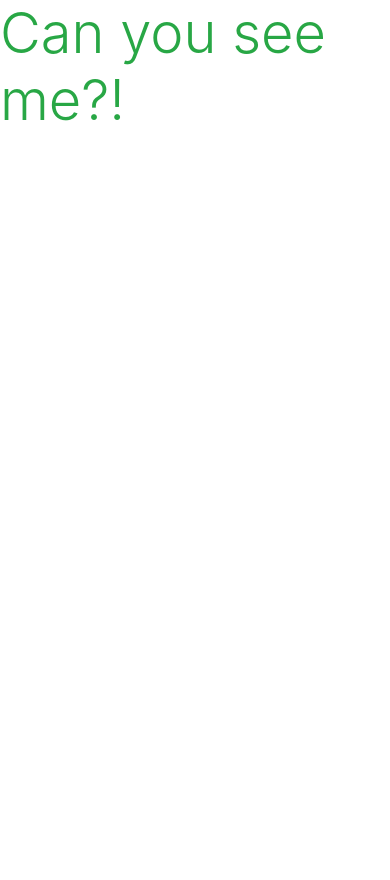
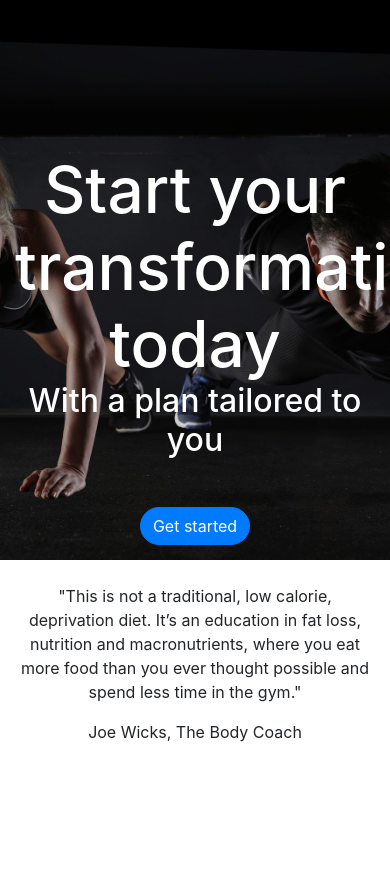
Before and after one commit to jpg6453/body-coach, a Django app: page / in a window 390 px wide. Before the commit the page ends 121 px from the top, so only its background shows below. Run offline with Django 3.2, Linux system fonts and the light colour scheme; some libraries are stand-ins or nearby versions.

Commit message:
add hero-img and .quote-container

```diff
--- a/home/templates/home/index.html
+++ b/home/templates/home/index.html
@@ -2,5 +2,31 @@
 {% load static %}
 
 {% block content %}
-    <h1 class="text-success display-4">Can you see me?!</h1>
+<header class="masthead text-center text-white">
+	<div class="masthead-content">
+		<div class="container">
+			<h1 class="masthead-heading mb-0">Start your transformation today</h1>
+			<h2 class="masthead-subheading mb-0">With a plan tailored to you</h2>
+			<a href="#" class="btn btn-primary btn-xl rounded-pill mt-5">Get started</a>
+		</div>
+	</div>
+
+    <!--Opaque Overlay-->
+	<div class="opaque-overlay">&nbsp;</div>
+</header>
+
+<main>
+	<div class="container quote-container d-flex">
+		<div class="row justify-content-center text-center">
+			<div class="col col-md-6 align-items-center">
+				<p class="mt-4">"This is not a traditional, low calorie, deprivation diet. It’s an education in fat
+					loss, nutrition and macronutrients,
+					where you eat more food than you ever thought possible and spend less time in the gym."</p>
+				<span>Joe Wicks, The Body Coach</span>
+			</div>
+		</div>
+	</div>
+</main>
+
+
 {% endblock %}
--- a/static/css/base.css
+++ b/static/css/base.css
@@ -0,0 +1,114 @@
+header.masthead {
+    position: relative;
+    overflow: hidden;
+    padding-top: calc(5rem + 72px);
+    padding-bottom: 7rem;
+    background: url('/media/hero_img.jpg') no-repeat fixed; ;
+    background-repeat: no-repeat;
+    background-position: center center;
+    background-attachment: scroll;
+    background-size: cover;
+    height: 35rem;
+}
+
+header.masthead .masthead-content {
+    z-index: 1;
+    position: relative
+}
+
+header.masthead .masthead-content .masthead-heading {
+    font-size: 4rem
+}
+
+header.masthead .masthead-content .masthead-subheading {
+    font-size: 2rem
+}
+
+/*--------------------------------------------------------------------Hero image*/
+
+.hero-img {
+	background: url('/media/hero_img.jpg');
+	background-size: cover;
+	background-repeat: no-repeat;
+    background-position: center;
+	height: 40rem;
+	position: relative;
+}
+
+.opaque-overlay {
+	position: absolute;
+	top: 0;
+	left: 0;
+	height: 35rem;
+	width: 100%;
+	background-color: rgba(0, 0, 0, 0.15);
+}
+
+/*--------------------------------------------------------------------Hero Text*/
+
+.hero-text-row {
+	padding-top: 20rem;
+}
+
+.hero-text {
+	font-family: "Montserrat", sans-serif;
+	margin-bottom: 0;
+	font-weight: 500;
+	font-size: 4.5rem;
+	color: #000;
+}
+
+/*--------------------------------------------------------------------Quote*/
+
+.quote-container {
+    min-height:20rem;
+    max-height:30rem;
+}
+
+/*-------------------------------------------------------------------------CTA*/
+
+.call-to-action {
+	background-color: #2d2d30;
+	background: url('/media/nike_runner.jpg');
+	background-size: cover;
+	height: 15rem;
+}
+
+/*-------------------------------------------------------------------------footer*/
+
+.list-inline {
+	margin-top: 14px;
+}
+
+.social-links li a i {
+	width: 56px;
+	height: 56px;
+	padding: 24px 0;
+	margin: 20px;
+	border-radius: 50%;
+	font-size: 30px;
+	line-height: 12px;
+	text-align: center;
+	color: #2d2d30;
+	background: #d0d0d0;
+	transition: all 0.4s ease-in-out;
+	-moz-transition: all 0.4s ease-in-out;
+	-webkit-transition: all 0.4s ease-in-out;
+	-o-transition: all 0.4s ease-in-out;
+}
+
+.social-links li a i:hover {
+	background-color: transparent;
+	color: #d0d0d0;
+	-webkit-transform: scale(1.1);
+	-ms-transform: scale(1.1);
+	transform: scale(1.1);
+}
+
+.footer-col {
+	margin-bottom: 2rem;
+}
+
+.copyright {
+	font-family: "Open Sans", sans-serif;
+}
```
Also changed, not shown: media/hero_img.jpg (added).
